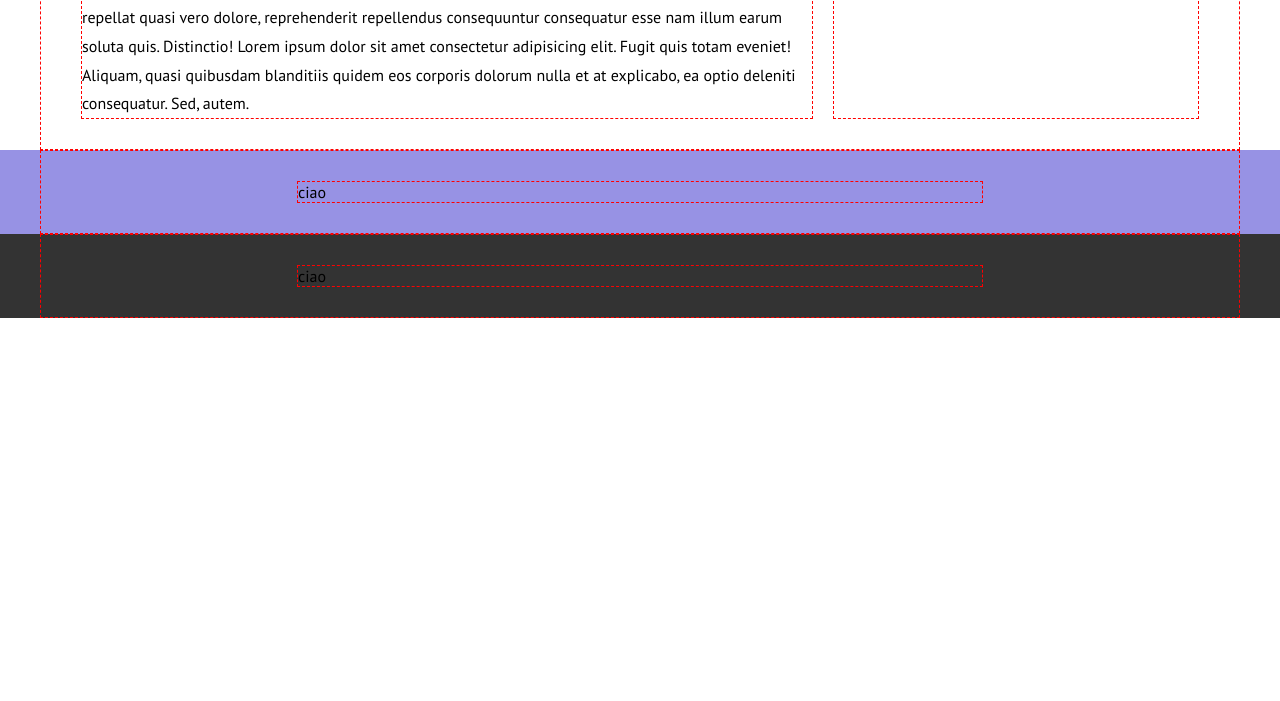
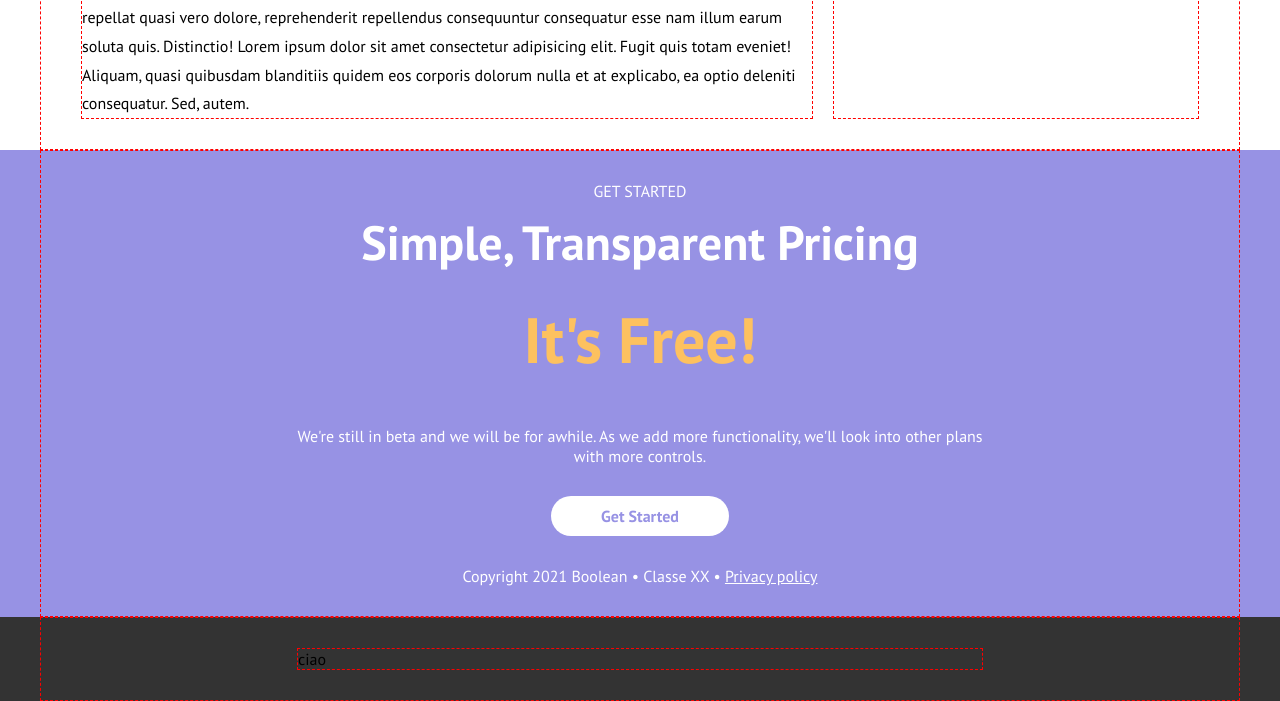
Before and after one commit to antoinde/htmlcss-responsive-layout, a plain HTML site: page index.html in a window 1280 px wide. Shown: the part 3890-4591 px from the top of the page. Before the commit the page ends 4208 px from the top, so only its background shows below. Drawn offline with Linux system fonts and the light colour scheme.

Commit message:
Section 6 finished

```diff
--- a/css/style.css
+++ b/css/style.css
@@ -334,7 +334,30 @@ header .img_container, header .hamburger{
     max-width: 1200px;
     margin: 0 auto;
     padding: 30px 20%;
+    text-align: center;
+    color: #fff;
 }
+.sez6 h2{
+    font-size: 3rem;
+    margin-top: 10px;
+    margin-bottom: 25px;
+}
+.sez6 h1{
+    font-size: 4rem;
+    color: #fdc15f;
+    margin-bottom: 45px;
+}
+
+.sez6 .button{
+    background-color: #fff;
+    color: #9792e4;
+    font-weight: 700;
+    display: inline-block;
+    padding: 10px 50px;
+    margin-top: 30px;
+    margin-bottom: 30px;
+}
+
 /* /Section 6 */
 
 /* Footer */
--- a/index.html
+++ b/index.html
@@ -221,7 +221,14 @@
     <div class="sez6 bg_color_violet">
         <section>
             <div class="container vedi">
-                <div class="vedi">ciao</div>
+                <div>
+                    GET STARTED
+                </div>
+                <h2>Simple, Transparent Pricing</h2>
+                <h1>It's Free!</h1>
+                <p>We're still in beta and we will be for awhile. As we add more functionality, we'll look into other plans with more controls.</p>
+                <div class="button">Get Started</div>
+                <div>Copyright 2021 Boolean &#8226; Classe XX &#8226; <u>Privacy policy</u> </div>
             </div>
         </section>
     </div>
```
